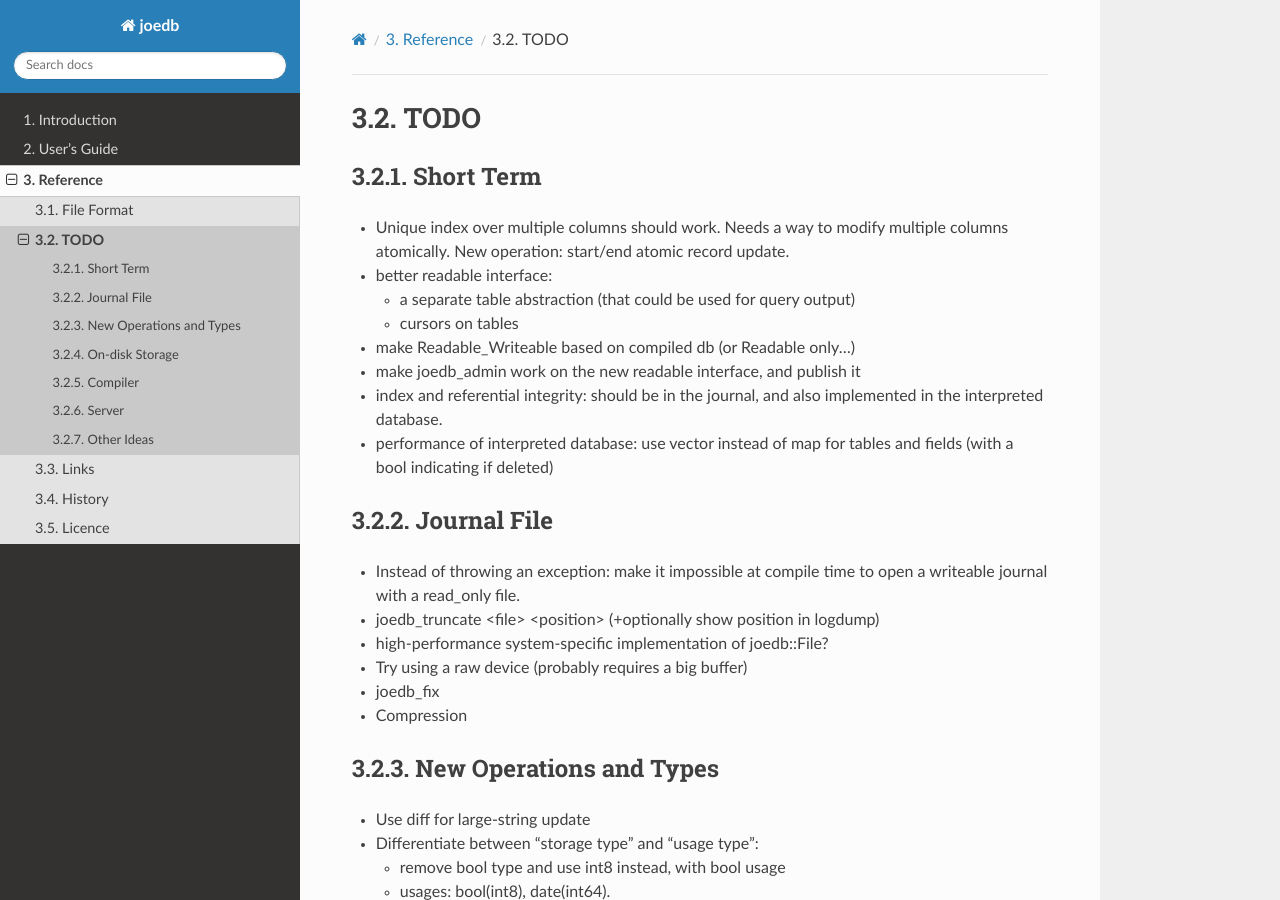
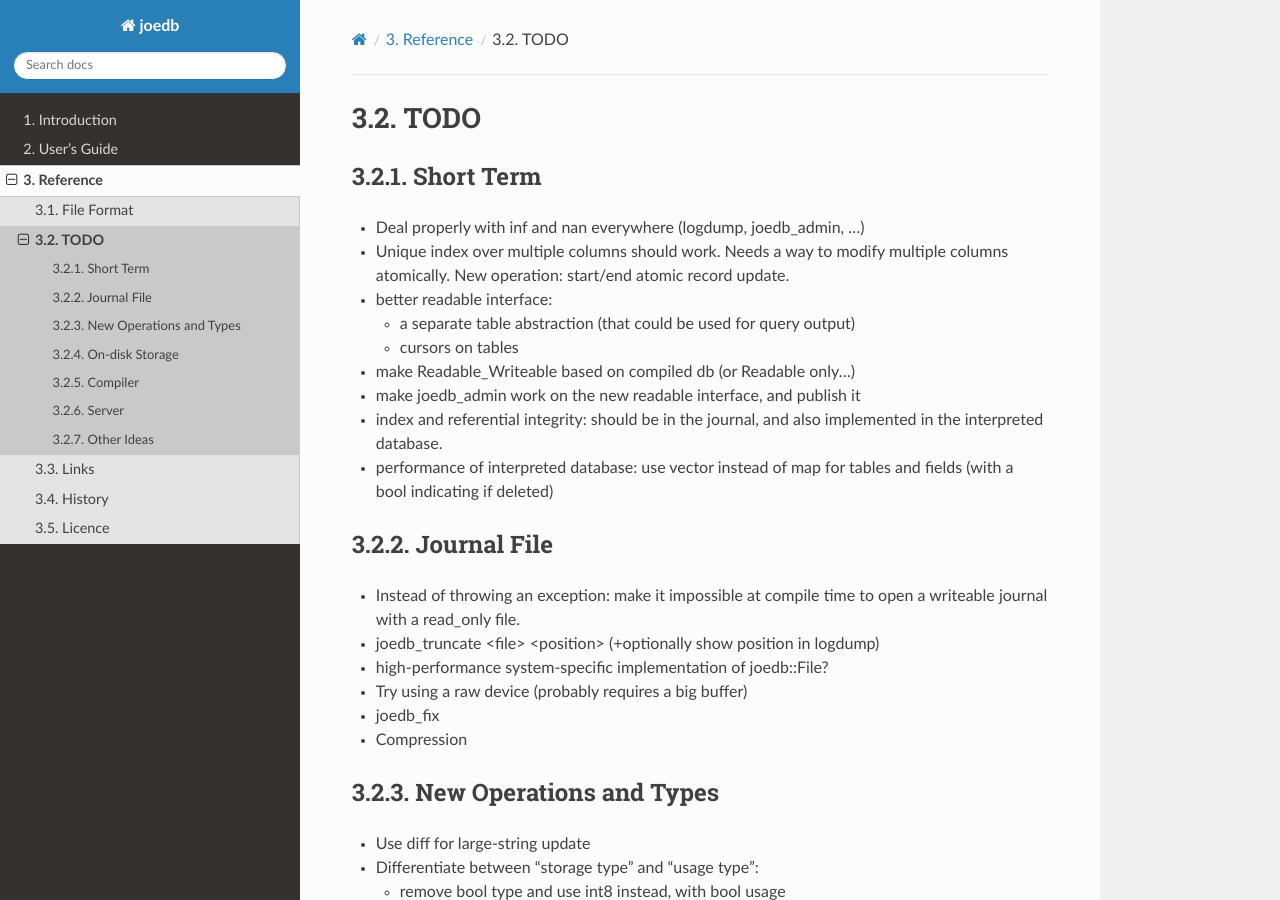
Before and after one commit to Remi-Coulom/joedb, a Sphinx documentation site: the page built from doc/source/todo.rst, in a window 1280 px wide and 900 px high. Built offline with Sphinx 7.4.7 and the Read the Docs theme 2.0.0, drawn with Linux system fonts in a browser that asks for light colours; formulas are drawn with MathJax 3.

Commit message:
TODO: deal properly with inf & nan everywhere.

```diff
--- a/doc/source/todo.rst
+++ b/doc/source/todo.rst
@@ -4,6 +4,7 @@
 Short Term
 ----------
 
+- Deal properly with inf and nan everywhere (logdump, joedb_admin, ...)
 - Unique index over multiple columns should work. Needs a way to modify multiple columns atomically. New operation: start/end atomic record update.
 - better readable interface:
 
```
